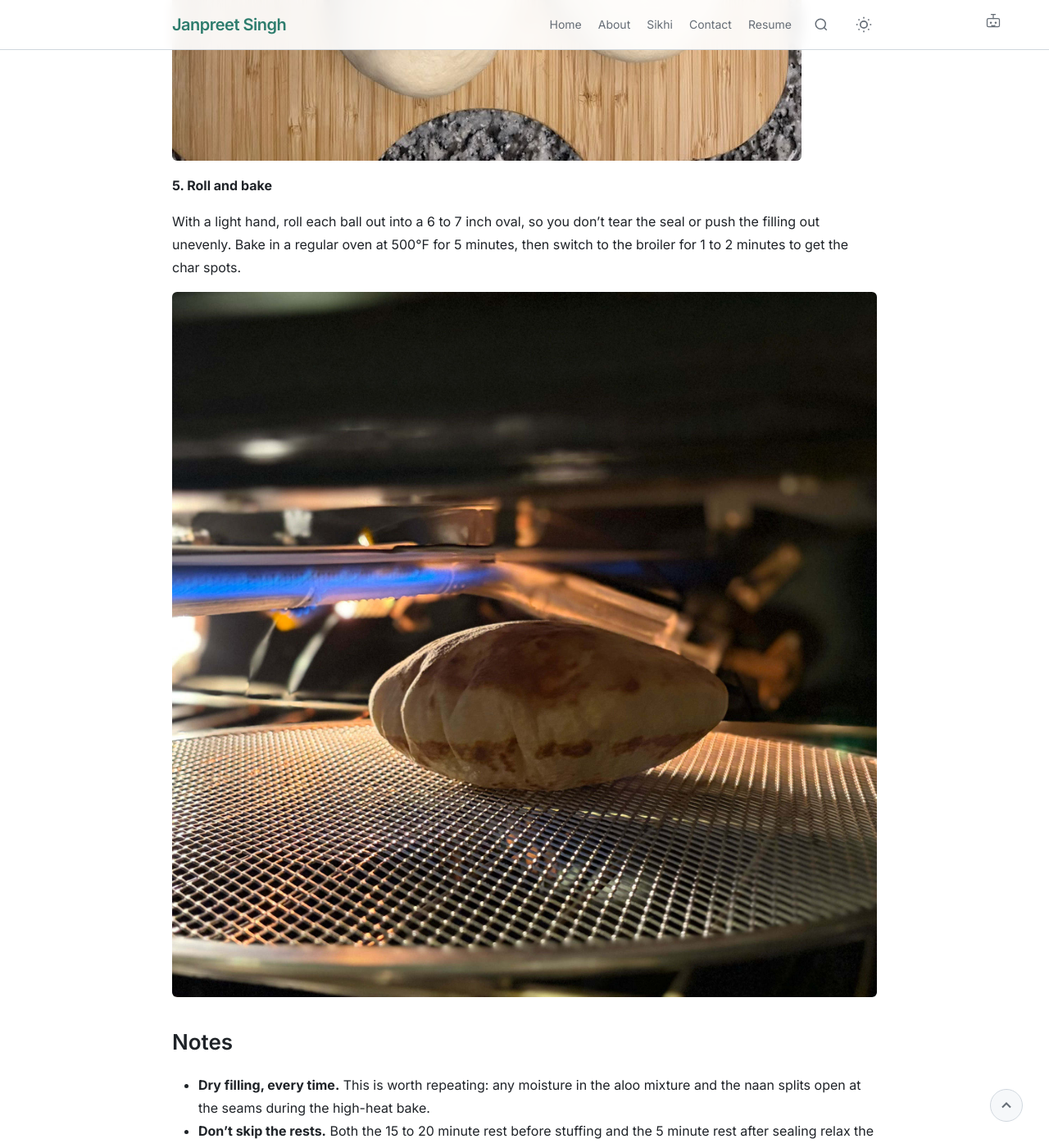
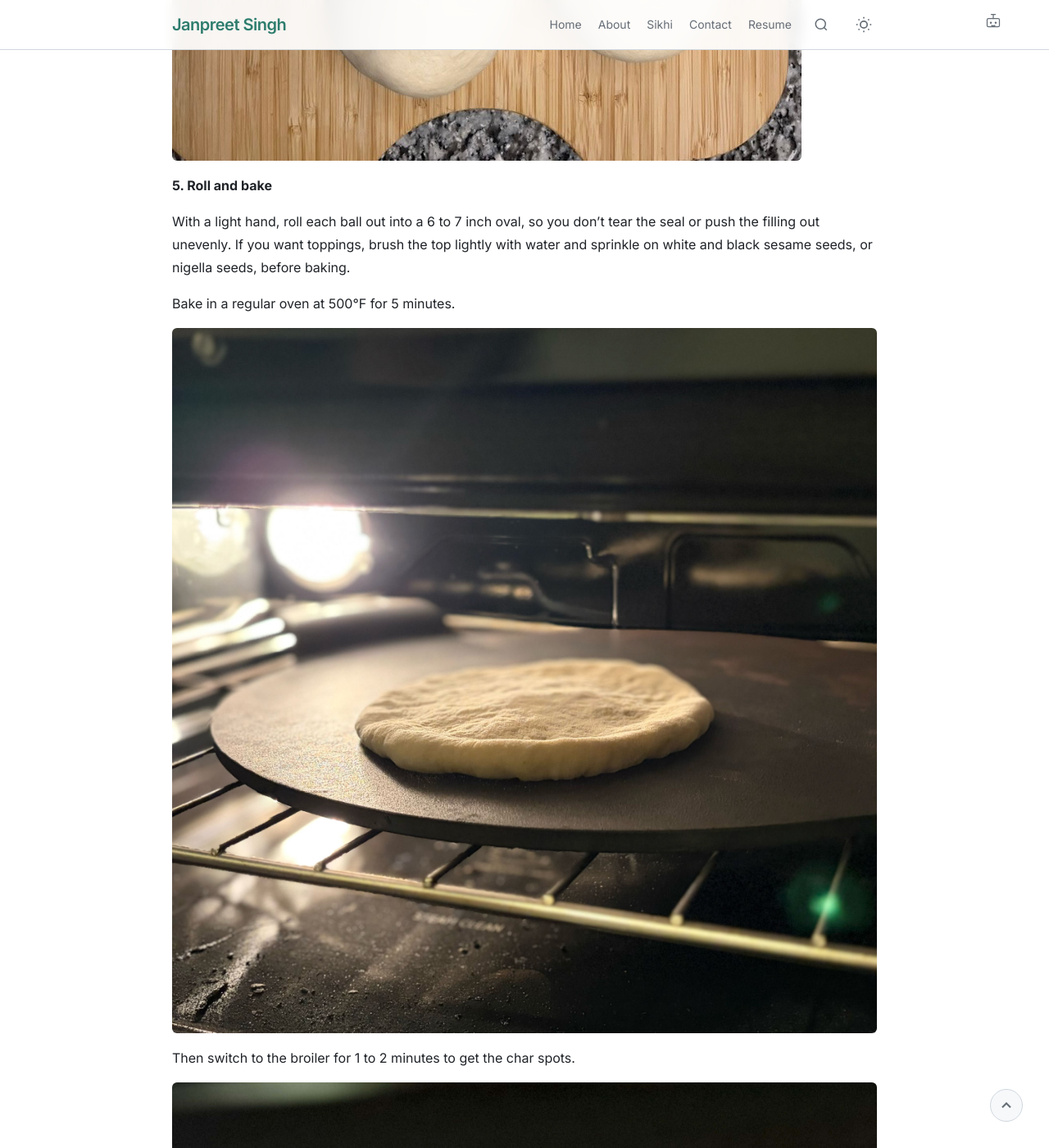
Before and after one commit to janpreet/vigilant-dollop, a Jekyll site: the page built from _posts/2026-07-15-sourdough-discard-aloo-naan.md, in a window 1280 px wide and 1400 px high, scrolled down 6908 px. Shown: the whole window at 82% size. Built offline with Jekyll 4.4.1, drawn with Linux system fonts in a browser that asks for light colours; comment, search, counter and statistics services are not loaded.

Commit message:
Add sesame/nigella topping note and oven bake photo to naan post
Co-Authored-By: Claude Sonnet 5 <noreply@anthropic.com>

```diff
--- a/_posts/2026-07-15-sourdough-discard-aloo-naan.md
+++ b/_posts/2026-07-15-sourdough-discard-aloo-naan.md
@@ -78,7 +78,13 @@ Let the sealed balls rest, seam side down, for 5 minutes.
 
 **5. Roll and bake**
 
-With a light hand, roll each ball out into a 6 to 7 inch oval, so you don't tear the seal or push the filling out unevenly. Bake in a regular oven at 500°F for 5 minutes, then switch to the broiler for 1 to 2 minutes to get the char spots.
+With a light hand, roll each ball out into a 6 to 7 inch oval, so you don't tear the seal or push the filling out unevenly. If you want toppings, brush the top lightly with water and sprinkle on white and black sesame seeds, or nigella seeds, before baking.
+
+Bake in a regular oven at 500°F for 5 minutes.
+
+![Naan baking on a steel in a regular oven](/assets/2026-07-15-sourdough-discard-aloo-naan/oven-bake.jpg)
+
+Then switch to the broiler for 1 to 2 minutes to get the char spots.
 
 ![Naan puffing up under the broiler](/assets/2026-07-15-sourdough-discard-aloo-naan/baking.jpg)
 
```
Also changed, not shown: assets/2026-07-15-sourdough-discard-aloo-naan/oven-bake.jpg (added).
